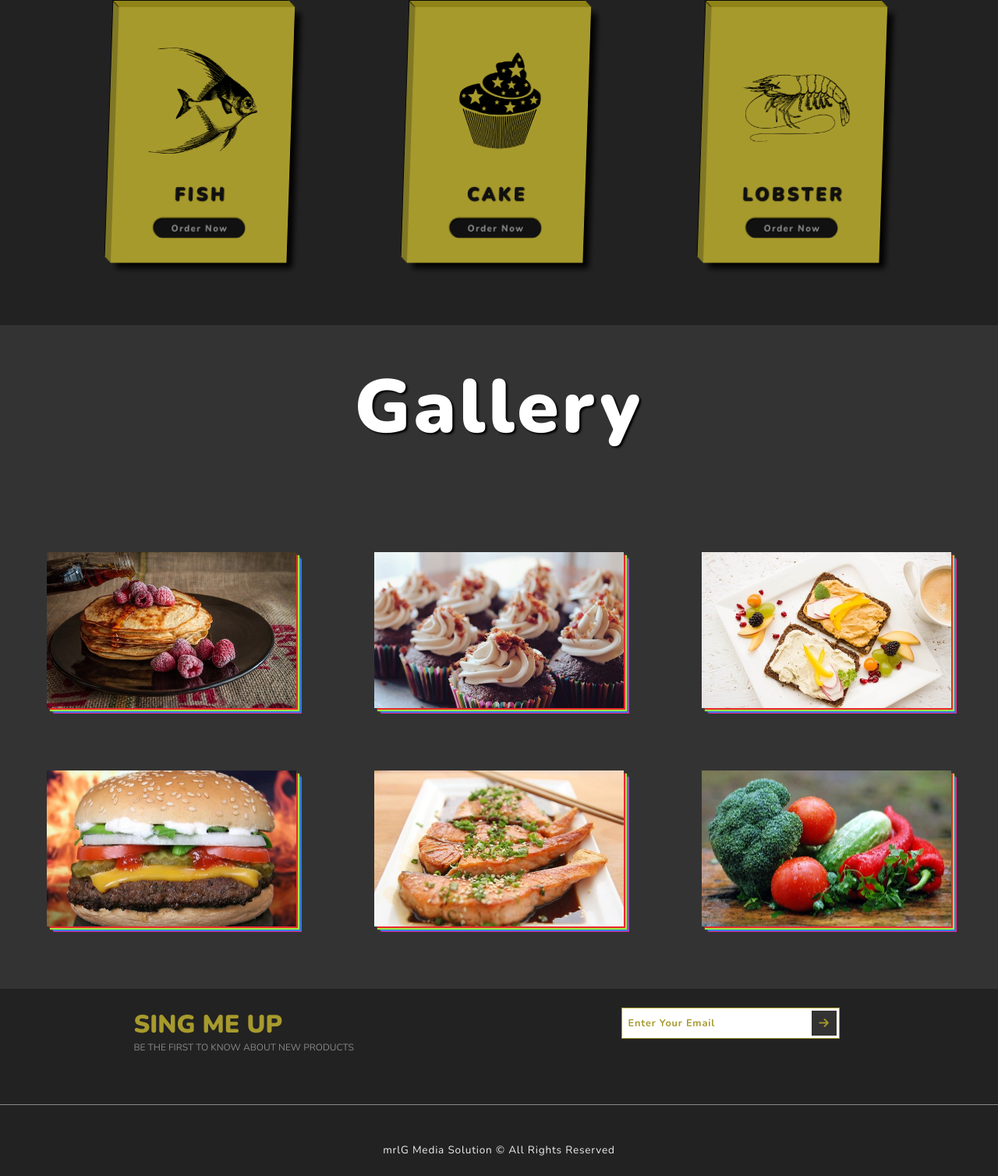
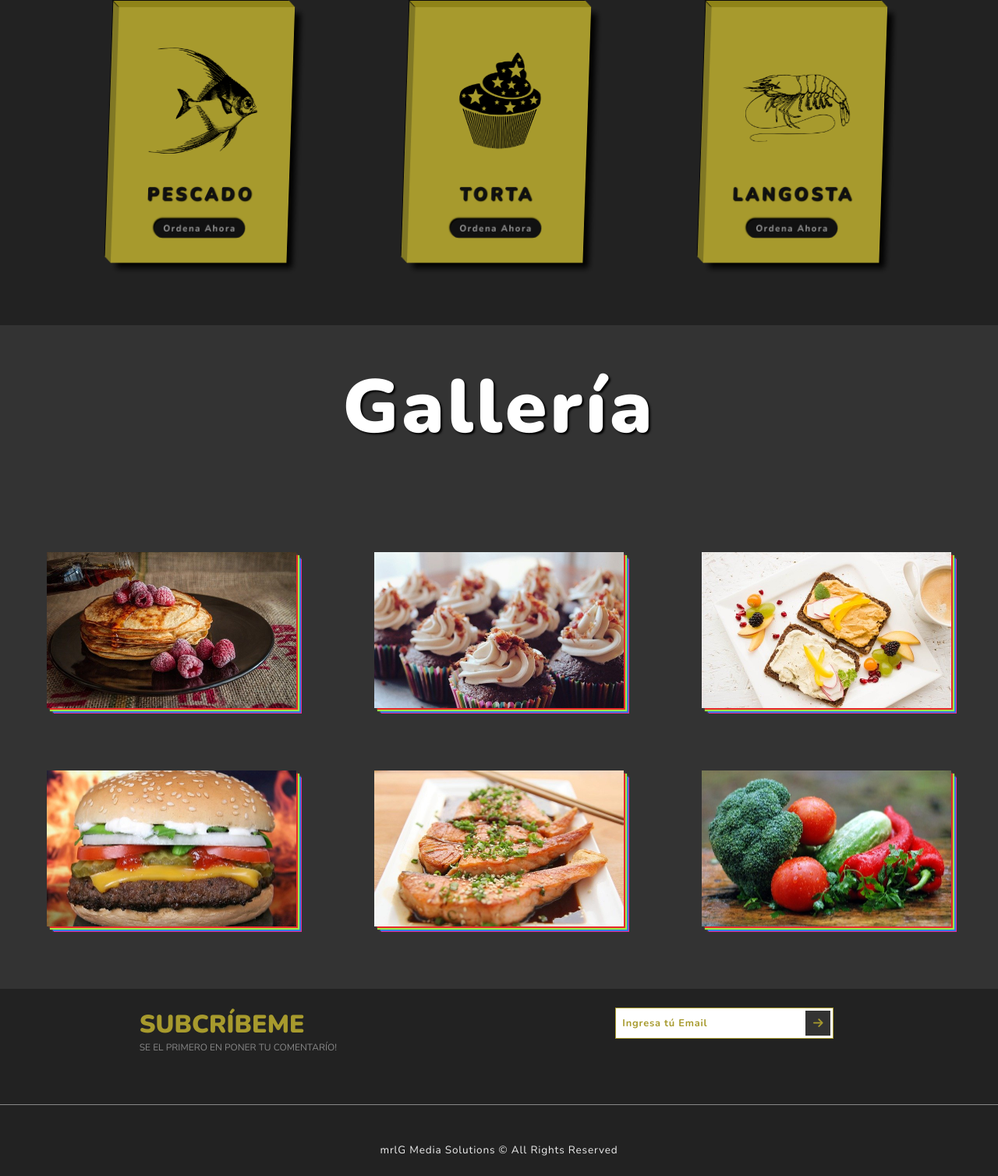
Before and after one commit to mrlg-web/Foods, a plain HTML site: page index.html in a window 1280 px wide. Shown: the part 1082-2590 px from the top of the page at 78% size. Drawn offline with nearby package versions, Linux system fonts and the light colour scheme.

Commit message:
Add files via upload
changed language

```diff
--- a/index.html
+++ b/index.html
@@ -16,15 +16,15 @@
     <nav class="navbar target">
         <a href="#" class="navbar-link">
             <i class="fas fa-home"></i>
-            <span>Home</span>
+            <span>Inicio</span>
         </a>
         <a href="#" class="navbar-link">
             <i class="fas fa-utensils"></i>
-            <span>Meals</span>
+            <span>Menú</span>
         </a>
         <a href="#" class="navbar-link">
             <i class="fas fa-hamburger"></i>
-            <span>Burger</span>
+            <span>Hamburgesa</span>
         </a>
         <a href="#" class="navbar-link">
             <i class="fas fa-pizza-slice"></i>
@@ -32,7 +32,7 @@
         </a>
         <a href="#" class="navbar-link">
             <i class="fas fa-blender-phone"></i>
-            <span>Contact</span>
+            <span>Contacto</span>
         </a>
     </nav>
     <div class="menu target"></div>
@@ -41,7 +41,7 @@
     <div class="container">
         <!-- Section 1 -->
         <section class="section-1">
-            <h1 class="section-heading">Variety of Foods</h1>
+            <h1 class="section-heading">Comidas Variadas</h1>
             <div class="section-1-icons">
                 <i class="change fas fa-egg"></i>
                 <i class="fas fa-stroopwafel"></i>
@@ -61,22 +61,22 @@
         <!-- Section 2 -->
 
         <section class="section-2">
-            <h1 class="section-heading">popular meals</h1>
+            <h1 class="section-heading">Menú Popular</h1>
             <div class="cards-container">
                 <div class="card">
                     <img src="images/card-img-1.png" class="card-img" alt="">
-                    <h3 class="card-name">Fish</h3>
-                    <button class="card-btn">Order now</button>
+                    <h3 class="card-name">Pescado</h3>
+                    <button class="card-btn">Ordena Ahora</button>
                 </div>
                 <div class="card">
                     <img src="images/card-img-2.png" class="card-img" alt="">
-                    <h3 class="card-name">Cake</h3>
-                    <button class="card-btn">Order now</button>
+                    <h3 class="card-name">Torta</h3>
+                    <button class="card-btn">Ordena Ahora</button>
                 </div>
                 <div class="card">
                     <img src="images/card-img-3.png" class="card-img" alt="">
-                    <h3 class="card-name">Lobster</h3>
-                    <button class="card-btn">Order now</button>
+                    <h3 class="card-name">Langosta</h3>
+                    <button class="card-btn">Ordena Ahora</button>
                 </div>
             </div>
         </section>
@@ -85,7 +85,7 @@
 
         <!-- Section 3 -->
         <section class="section-3">
-            <h1 class="section-heading">gallery</h1>
+            <h1 class="section-heading">gallería</h1>
             <div class="gallery">
                 <a href="#" class="gallery-link" title="OrderNow">
                     <img src="images/gallery-img-1.jpg" class="food-img" alt="">
@@ -137,16 +137,16 @@
         <!-- Section 4 -->
         <section class="section-4">
             <div class="section-4-text">
-                <h2 class="section-4-heading">Sing Me Up</h2>
-                <p class="section-4-paragraph">Be the first to know about new products</p>
+                <h2 class="section-4-heading">Subcríbeme</h2>
+                <p class="section-4-paragraph">Se el primero en poner tu comentarío!</p>
             </div>
             <form class="signup-form">
-                <input type="email" class="signup-form-input" placeholder="Enter Your Email">
+                <input type="email" class="signup-form-input" placeholder="Ingresa tú Email">
                 <button class="signup-form-btn">
                     <i class="fas fa-arrow-right"></i>
                 </button>
             </form>
-            <p class="copyright">mrlG Media Solution &copy; All Rights Reserved</p>
+            <p class="copyright">mrlG Media Solutions &copy; All Rights Reserved</p>
         </section>
         <!-- End of Section 4 -->
 
```
